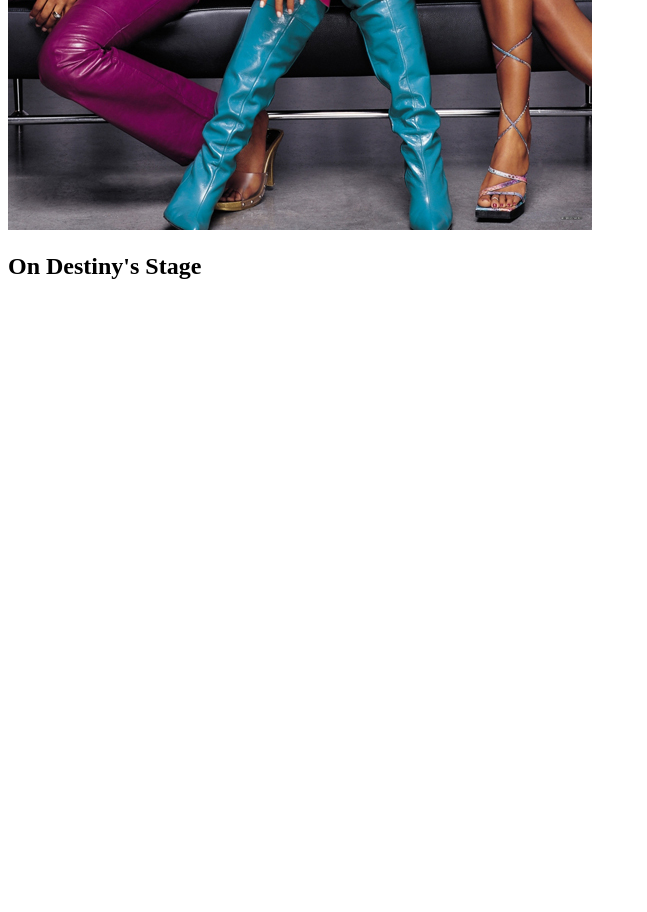
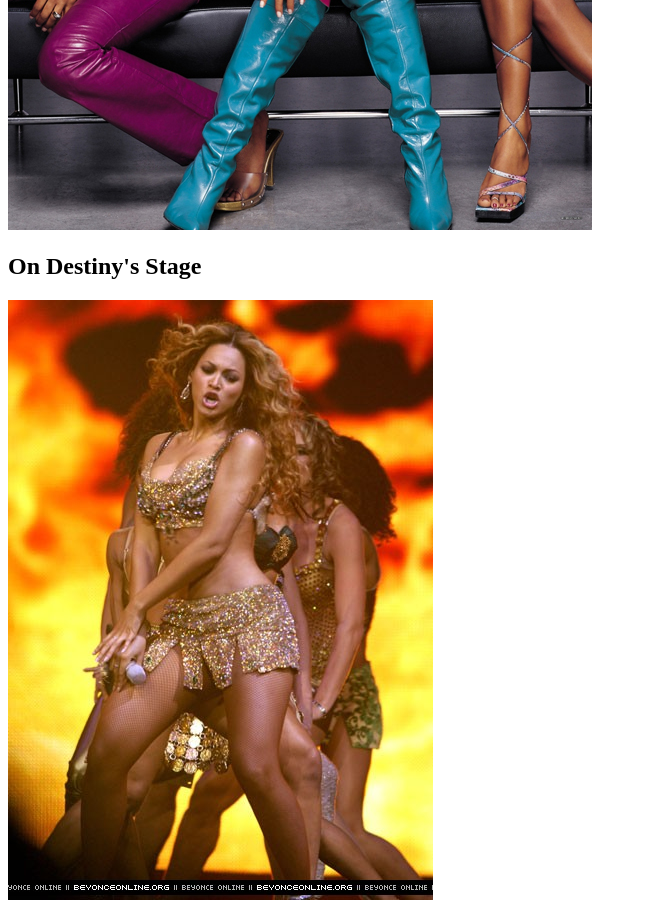
Before and after one commit to shanicegipson/Beyonce_css, a plain HTML site: page index.html in a window 1280 px wide. Shown: the part 1928-2840 px from the top of the page, without its empty margins (0-647 px from the left). Before the commit the page ends 2228 px from the top, so only its background shows below. Drawn offline with Linux system fonts and the light colour scheme.

Commit message:
added image of first tour

```diff
--- a/index.html
+++ b/index.html
@@ -45,6 +45,7 @@
         </section>
         <section>
             <h2>On Destiny's Stage</h2>
+            <img src="img/beyonce-first-tour.jpg" >
 
         </section>
     </main>
```
Also changed, not shown: img/beyonce-coachella.jpg (added), img/beyonce-first-tour.jpg (added).
